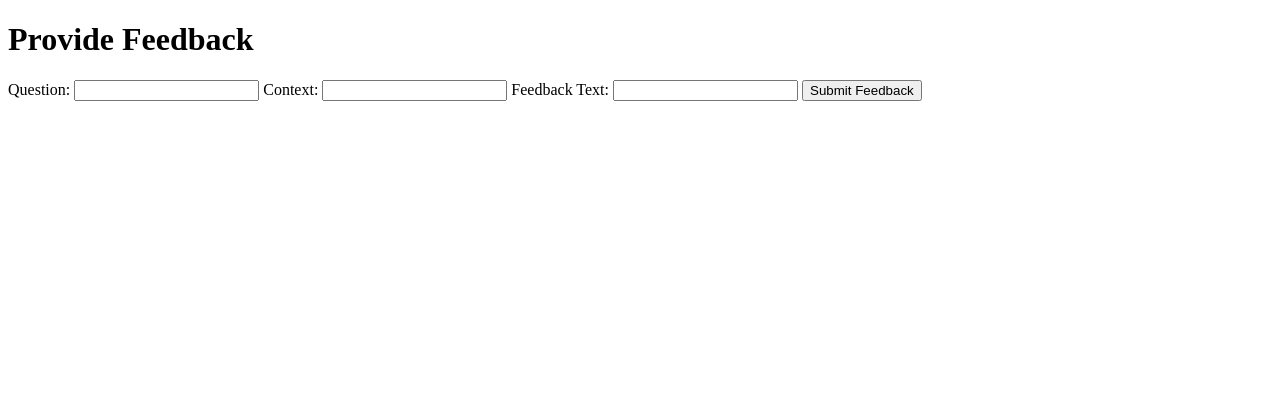
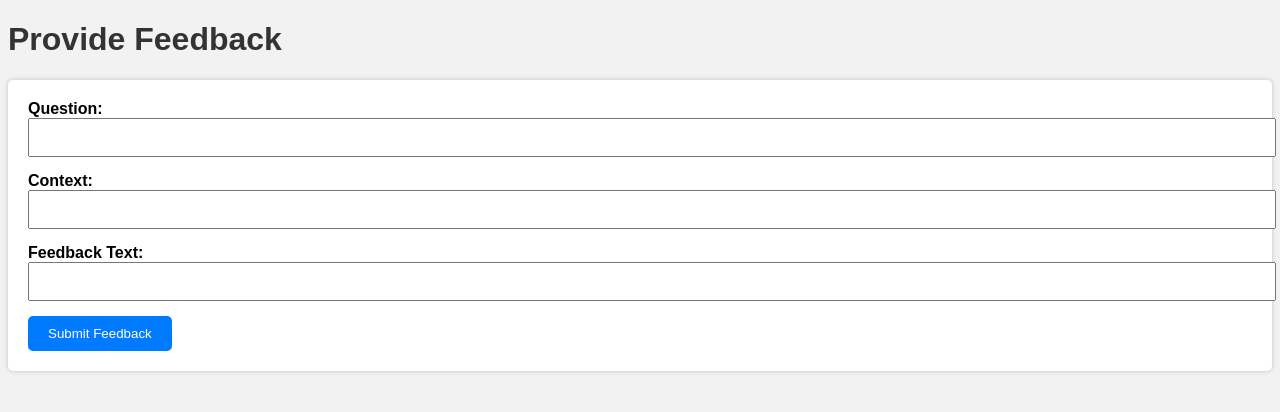
Before and after one commit to naafidasana/qa_system, a Flask app: template templates/feedback_page.html in a window 1280 px wide. Shown: the top 412 px of the page. Run offline with Flask 3, Linux system fonts and the light colour scheme; the template is opened without the code that fills it, so the values that code supplies are empty.

Commit message:
Add link to redirect to feebdack page.

```diff
--- /dev/null
+++ b/static/feedback_styles.css
@@ -0,0 +1,43 @@
+        body {
+            font-family: Arial, sans-serif;
+            background-color: #f2f2f2;
+        }
+
+        h1 {
+            color: #333;
+        }
+
+        form {
+            background-color: #fff;
+            padding: 20px;
+            border-radius: 5px;
+            box-shadow: 0 0 5px rgba(0, 0, 0, 0.2);
+        }
+
+        label {
+            font-weight: bold;
+        }
+
+        input[type="text"] {
+            width: 100%;
+            padding: 10px;
+            margin-bottom: 15px;
+        }
+
+        button[type="submit"] {
+            background-color: #007bff;
+            color: #fff;
+            border: none;
+            padding: 10px 20px;
+            border-radius: 5px;
+            cursor: pointer;
+        }
+
+        h2 {
+            margin-top: 20px;
+            font-weight: bold;
+        }
+
+        p {
+            color: #333;
+        }
--- a/templates/feedback_page.html
+++ b/templates/feedback_page.html
@@ -3,6 +3,7 @@
 
 <head>
     <title>Provide Feedback</title>
+    <link rel="stylesheet" type="text/css" href="{{ url_for('static', filename='feedback_styles.css') }}" />
 </head>
 
 <body>
--- a/templates/qa_page.html
+++ b/templates/qa_page.html
@@ -2,7 +2,7 @@
 <html>
     <head>
         <title>Question Answering</title>
-        <link rel="stylesheet" type="text/css" href="{{ url_for('static', filename='styles.css') }}"/>
+        <link rel="stylesheet" type="text/css" href="{{ url_for('static', filename='qa_styles.css') }}"/>
     </head>
     <body>
         <h1>Ask a Question</h1>
@@ -14,6 +14,7 @@
         </form>
         <h2>Answer:</h2>
         <p id="answer">{{ answer }}</p>
+        <p><a href="/feedback_page.html" target="_blank">Not quite right? Click here to give us feedback.</a></p>
         <script src="{{ url_for('static', filename='qa_script.js') }}"></script>
     </body>
 </html>
```
Also changed, not shown: static/qa_styles.css (renamed from static/styles.css).
